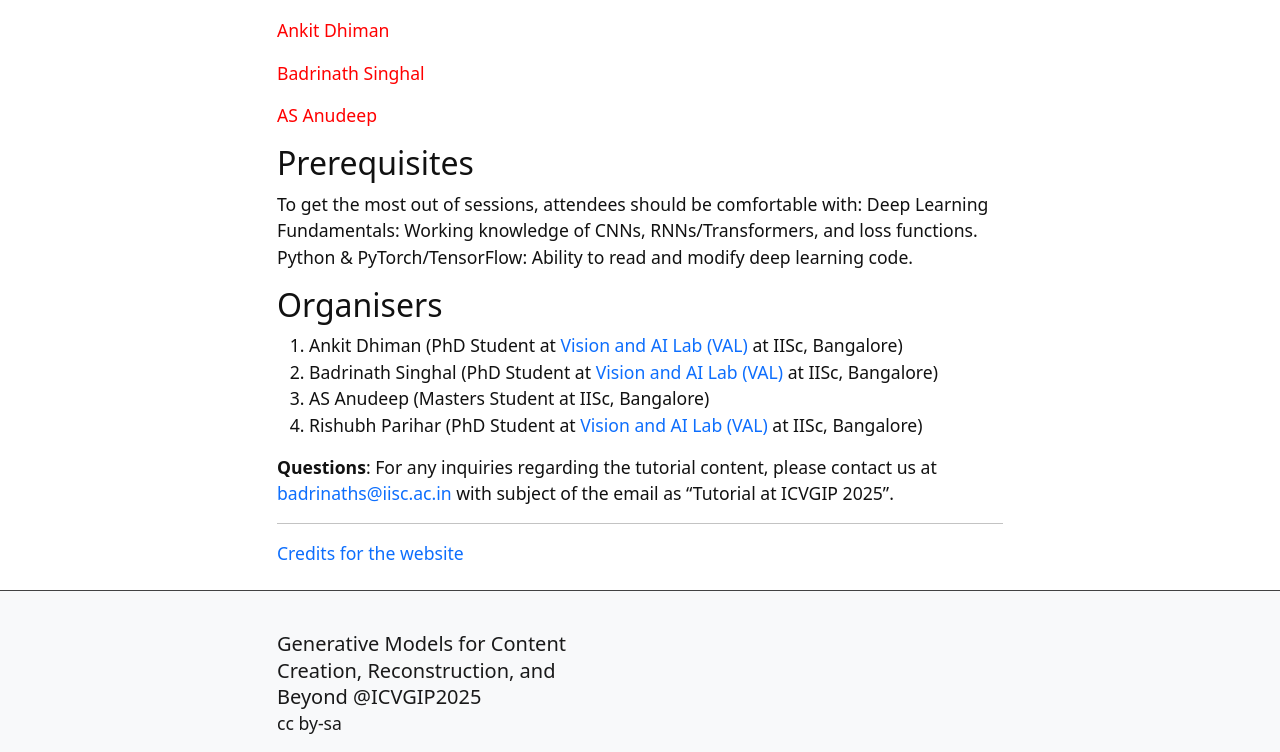
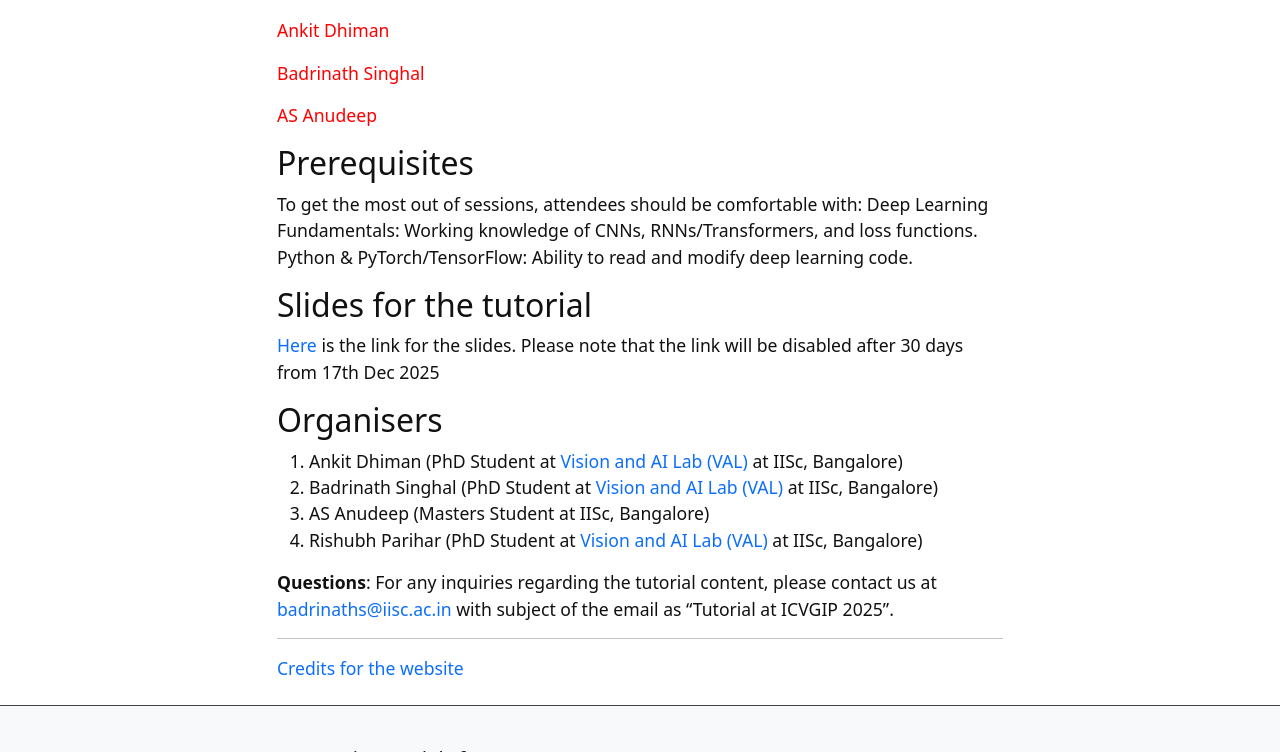
Before and after one commit to howtobuildworldmodels/howtobuildworldmodels.github.io, a Jekyll site: the page built from index.md, in a window 1280 px wide and 900 px high, scrolled down 1916 px, cut to the strip 0-752 px from the top of the window. Built offline with Jekyll 4.4.1, drawn with Linux system fonts in a browser that asks for light colours.

Commit message:
Update index.md

```diff
--- a/index.md
+++ b/index.md
@@ -78,7 +78,8 @@ To get the most out of sessions, attendees should be comfortable with:
 Deep Learning Fundamentals: Working knowledge of CNNs, RNNs/Transformers, and loss functions.
 Python & PyTorch/TensorFlow: Ability to read and modify deep learning code.
 
-
+## Slides for the tutorial
+[Here](https://indianinstituteofscience-my.sharepoint.com/:f:/g/personal/badrinaths_iisc_ac_in/IgCJMLpMMrA4SZcDNC_hFc9BATTwgpmBj8xnuUJXD7svzAQ?e=tEVqRs) is the link for the slides. Please note that the link will be disabled after 30 days from 17th Dec 2025
 
 ## Organisers
 1. Ankit Dhiman (PhD Student at [Vision and AI Lab (VAL)](https://val.cds.iisc.ac.in/index.html) at IISc, Bangalore)
```
